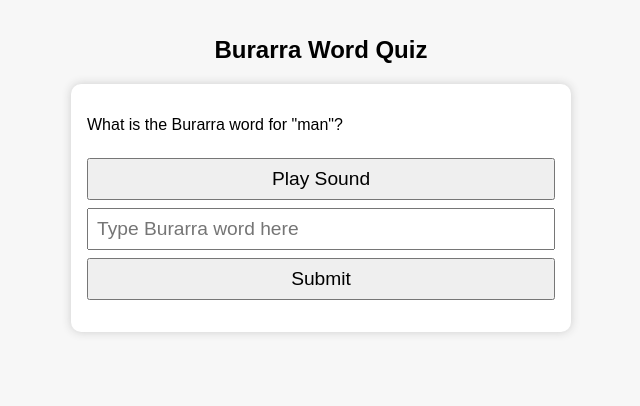
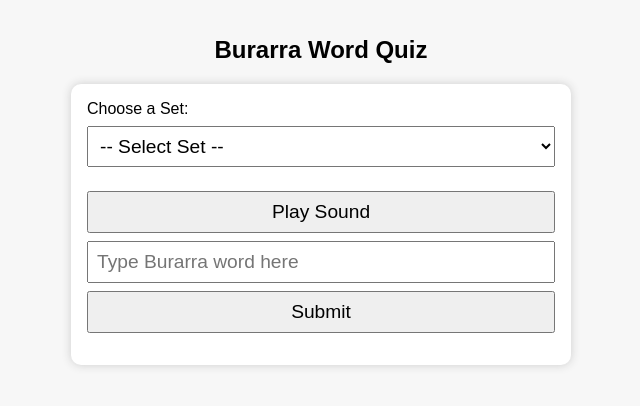
Before and after one commit to machawt/Burarra, a plain HTML site: page vocab/vocab.html in a window 1280 px wide. Both pictures are taken after a click on the button "Play Sound". Shown: the whole page, without its empty margins (319-959 px from the left). Drawn offline with Linux system fonts and the light colour scheme.

Commit message:
Update vocab.html

```diff
--- a/vocab/vocab.html
+++ b/vocab/vocab.html
@@ -1,9 +1,8 @@
-
 <!DOCTYPE html>
 <html lang="en">
 <head>
-  <meta charset="UTF-8">
-  <meta name="viewport" content="width=device-width, initial-scale=1">
+  <meta charset="UTF-8" />
+  <meta name="viewport" content="width=device-width, initial-scale=1" />
   <title>Burarra Vocabulary Quiz</title>
   <style>
     body {
@@ -22,7 +21,7 @@
       border-radius: 10px;
       box-shadow: 0 0 10px #ccc;
     }
-    input, button {
+    input, button, select {
       font-size: 1.2rem;
       padding: 0.5rem;
       margin-top: 0.5rem;
@@ -39,6 +38,11 @@
 <body>
   <h2>Burarra Word Quiz</h2>
   <div id="quiz-box">
+    <label for="setSelect">Choose a Set:</label>
+    <select id="setSelect" onchange="startSelectedSet()">
+      <option value="">-- Select Set --</option>
+    </select>
+
     <p id="prompt"></p>
     <button onclick="playSound()">Play Sound</button>
     <input type="text" id="answerInput" placeholder="Type Burarra word here">
@@ -49,20 +53,36 @@
   <script>
     const sets = [
       [
-        ["man", "wägirr"], ["woman", "djämba"], ["child", "bala"], ["sun", "wurrpa"],
-        ["moon", "gurrpi"], ["water", "burrku"], ["fire", "garlak"], ["tree", "marrpi"],
-        ["fish", "guya"], ["dog", "wakal"]
+        ["man", "wägirr", "wagirr.mp3"],
+        ["woman", "djämba", "djamba.mp3"],
+        ["child", "bala", "bala.mp3"],
+        ["sun", "wurrpa", "wurrpa.mp3"],
+        ["moon", "gurrpi", "gurrpi.mp3"],
+        ["water", "burrku", "burrku.mp3"],
+        ["fire", "garlak", "garlak.mp3"],
+        ["tree", "marrpi", "marrpi.mp3"],
+        ["fish", "guya", "guya.mp3"],
+        ["dog", "wakal", "wakal.mp3"]
       ],
       [
-        ["house", "balku"], ["food", "murru"], ["snake", "djalwa"], ["bird", "gurra"],
-        ["kangaroo", "malba"], ["rain", "yurrku"], ["star", "djuka"], ["rock", "warrka"],
-        ["spear", "djaka"], ["blood", "garrak"]
+        ["house", "balku", "balku.mp3"],
+        ["food", "murru", "murru.mp3"],
+        ["snake", "djalwa", "djalwa.mp3"],
+        ["bird", "gurra", "gurra.mp3"],
+        ["kangaroo", "malba", "malba.mp3"],
+        ["rain", "yurrku", "yurrku.mp3"],
+        ["star", "djuka", "djuka.mp3"],
+        ["rock", "warrka", "warrka.mp3"],
+        ["spear", "djaka", "djaka.mp3"],
+        ["blood", "garrak", "garrak.mp3"]
       ]
     ];
 
-    let currentSet = 0;
+    let currentSet = [];
+    let setIndex = 0;
     let currentWord = 0;
-    let score = 0;
+    let correct = 0;
+    let wrong = 0;
     let errors = [];
     let retryMode = false;
     let retryIndex = 0;
@@ -70,17 +90,40 @@
     const prompt = document.getElementById("prompt");
     const input = document.getElementById("answerInput");
     const scoreBox = document.getElementById("score");
+    const setSelect = document.getElementById("setSelect");
+
+    // Populate dropdown
+    sets.forEach((_, i) => {
+      const opt = document.createElement("option");
+      opt.value = i;
+      opt.textContent = `Set ${i + 1}`;
+      setSelect.appendChild(opt);
+    });
+
+    function startSelectedSet() {
+      setIndex = parseInt(setSelect.value);
+      if (isNaN(setIndex)) return;
+      currentSet = sets[setIndex];
+      currentWord = 0;
+      correct = 0;
+      wrong = 0;
+      errors = [];
+      retryMode = false;
+      retryIndex = 0;
+      input.disabled = false;
+      loadWord();
+    }
 
     function getCurrentWordObj() {
-      return retryMode ? errors[retryIndex] : sets[currentSet][currentWord];
+      return retryMode ? errors[retryIndex] : currentSet[currentWord];
     }
 
     function playSound() {
-      const word = getCurrentWordObj()[1];
-      const audio = new Audio(`sound/${word}.mp3`);
+      const soundFile = getCurrentWordObj()[2];
+      const audio = new Audio(`sound/${soundFile}`);
       audio.play().catch(err => {
         console.log("Audio error:", err);
-        alert("Audio not found for: " + word);
+        alert("Audio not found: " + soundFile);
       });
     }
 
@@ -91,66 +134,66 @@
       if (retryMode) {
         if (retryIndex >= errors.length) {
           scoreBox.innerHTML += `<br>All errors corrected!`;
-          errors = [];
           retryMode = false;
-          currentSet++;
+          retryIndex = 0;
           currentWord = 0;
-          score = 0;
+          loadWord();
+          return;
         } else {
           prompt.innerText = `Retry: English for "${errors[retryIndex][0]}"`;
+          updateScore();
           return;
         }
       }
 
-      if (currentSet >= sets.length) {
-        prompt.innerText = "Quiz finished!";
-        scoreBox.innerText += "<br>Well done!";
-        input.disabled = true;
-        return;
-      }
-
-      if (currentWord >= sets[currentSet].length) {
+      if (currentWord >= currentSet.length) {
         if (errors.length > 0) {
           retryMode = true;
           retryIndex = 0;
           loadWord();
         } else {
-          scoreBox.innerHTML += `<br>Set ${currentSet + 1} complete. Score: ${score}/10`;
-          currentSet++;
-          currentWord = 0;
-          score = 0;
-          loadWord();
+          prompt.innerText = `Set ${setIndex + 1} complete.`;
+          input.disabled = true;
+          updateScore();
         }
         return;
       }
 
-      const english = sets[currentSet][currentWord][0];
+      const english = currentSet[currentWord][0];
       prompt.innerText = `What is the Burarra word for "${english}"?`;
+      updateScore();
     }
 
     function submitAnswer() {
       const userInput = input.value.trim().toLowerCase();
+      if (!userInput) return;
+
       if (retryMode) {
-        const [eng, correct] = errors[retryIndex];
-        if (userInput === correct) {
+        const [eng, correctWord, _] = errors[retryIndex];
+        if (userInput === correctWord) {
+          correct++;
           retryIndex++;
-          loadWord();
         } else {
           alert("Try again!");
+          return;
         }
       } else {
-        const [eng, correct] = sets[currentSet][currentWord];
-        if (userInput === correct) {
-          score++;
+        const [eng, correctWord, soundFile] = currentSet[currentWord];
+        if (userInput === correctWord) {
+          correct++;
         } else {
-          errors.push([eng, correct]);
+          wrong++;
+          errors.push([eng, correctWord, soundFile]);
         }
         currentWord++;
-        loadWord();
       }
+
+      loadWord();
     }
 
-    loadWord();
+    function updateScore() {
+      scoreBox.innerHTML = `Correct: ${correct} | Wrong: ${wrong}`;
+    }
   </script>
 </body>
 </html>
```
